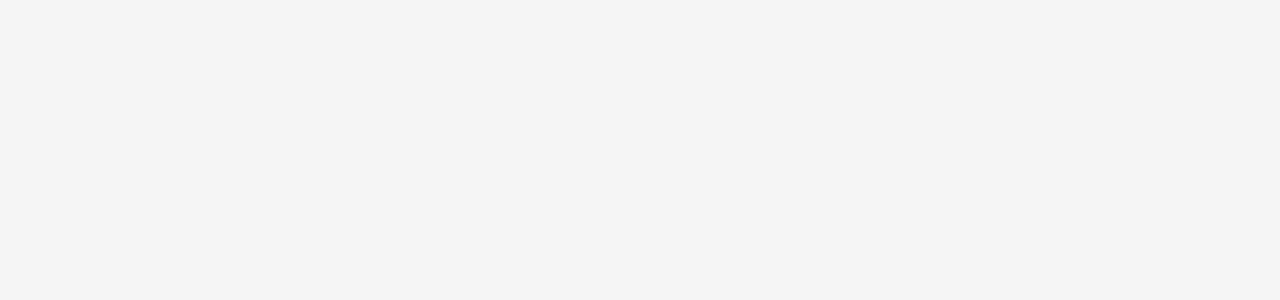
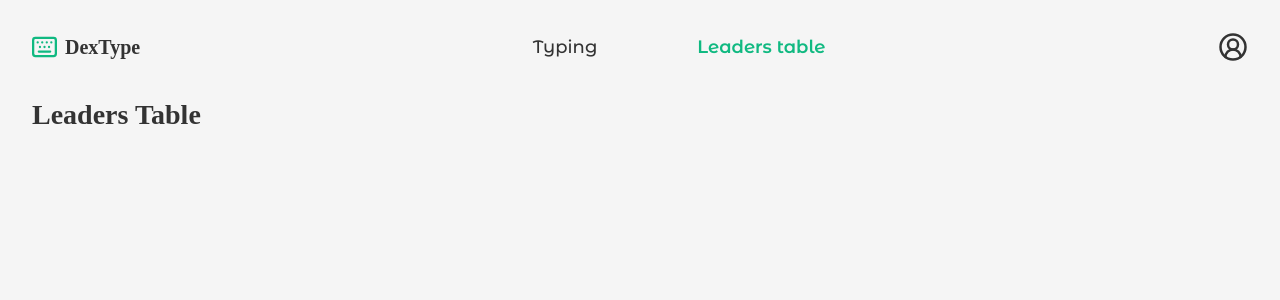
Before and after one commit to ZubalYana/typing-speed-counter, a React (Vite) app: page /leaders-table in a window 1280 px wide. Before the commit this address had no page. Shown: the top 300 px of the page. Built offline with nearby package versions, Linux system fonts and the light colour scheme; sample sign-in values are in the browser's storage; a web font is replaced by a local one.

Commit message:
create leaders table and smooth changing of the pages via header

```diff
--- a/src/App.tsx
+++ b/src/App.tsx
@@ -9,6 +9,7 @@ import AdminLogin from './components/AdminLogin'
 import AdminPanel from './components/AdminPanel'
 import ProtectedAdminRoute from './components/ProtectedAdminRoute'
 import MagicLoginPage from './components/MagicLoginPage'
+import LeadersTable from './components/LeadersTable'
 
 function App() {
 
@@ -24,6 +25,7 @@ function App() {
         } />
         <Route path="/" element={<PageLayout><TypingTest /></PageLayout>} />
         <Route path="/profile" element={<PageLayout><UserProfile /></PageLayout>} />
+        <Route path="/leaders-table" element={<PageLayout><LeadersTable /></PageLayout>} />
         <Route path="/magic-login" element={<MagicLoginPage />} />
       </Routes>
       <AlertSnackbar />
--- a/src/components/Header.tsx
+++ b/src/components/Header.tsx
@@ -1,11 +1,12 @@
 import { useEffect, useState } from "react";
-import { useNavigate } from "react-router-dom";
+import { useNavigate, useLocation } from "react-router-dom";
 import logo from '../assets/logo.svg';
 import { UserCircle2Icon } from 'lucide-react';
 
 export default function Header() {
     const [userName, setUserName] = useState<string | null>(null);
     const navigate = useNavigate();
+    const location = useLocation();
 
     useEffect(() => {
         const token = localStorage.getItem("token");
@@ -31,11 +32,30 @@ export default function Header() {
         }
     };
 
+    const goTyping = () => navigate('/');
+    const goLeaders = () => navigate('/leaders-table');
+
+    const isActive = (path: string) => location.pathname === path;
+
     return (
         <div className="p-8 flex justify-between items-center text-[#333]">
             <div className='flex'>
                 <img src={logo} alt="logo" className='w-[25px]' />
                 <h2 className='text-[20px] font-semibold ml-2'>DexType</h2>
+            </div>
+            <div className="flex gap-[100px]">
+                <p
+                    onClick={goTyping}
+                    className={`text-[18px] font-medium cursor-pointer ${isActive('/') ? 'text-[#10B981] font-semibold' : ''}`}
+                >
+                    Typing
+                </p>
+                <p
+                    onClick={goLeaders}
+                    className={`text-[18px] font-medium cursor-pointer ${isActive('/leaders-table') ? 'text-[#10B981] font-semibold' : ''}`}
+                >
+                    Leaders table
+                </p>
             </div>
             <div
                 className="flex items-center space-x-2 cursor-pointer"
--- /dev/null
+++ b/src/components/LeadersTable.tsx
@@ -0,0 +1,11 @@
+import React from 'react'
+
+export default function LeadersTable() {
+    return (
+        <div className="p-8 pt-0 w-full text-[#333]">
+            <h5 className="text-[28px] font-semibold mb-5">
+                Leaders Table
+            </h5>
+        </div>
+    )
+}
--- a/src/components/UserProfile.tsx
+++ b/src/components/UserProfile.tsx
@@ -109,7 +109,7 @@ export default function UserProfile() {
 
     return (
         <div className='w-full p-8 pt-0 text-[#333]'>
-            <h5 className="text-[36px] font-semibold mb-5">
+            <h5 className="text-[28px] font-semibold mb-5">
                 User Profile
             </h5>
             <div className='flex items-center'>
```
